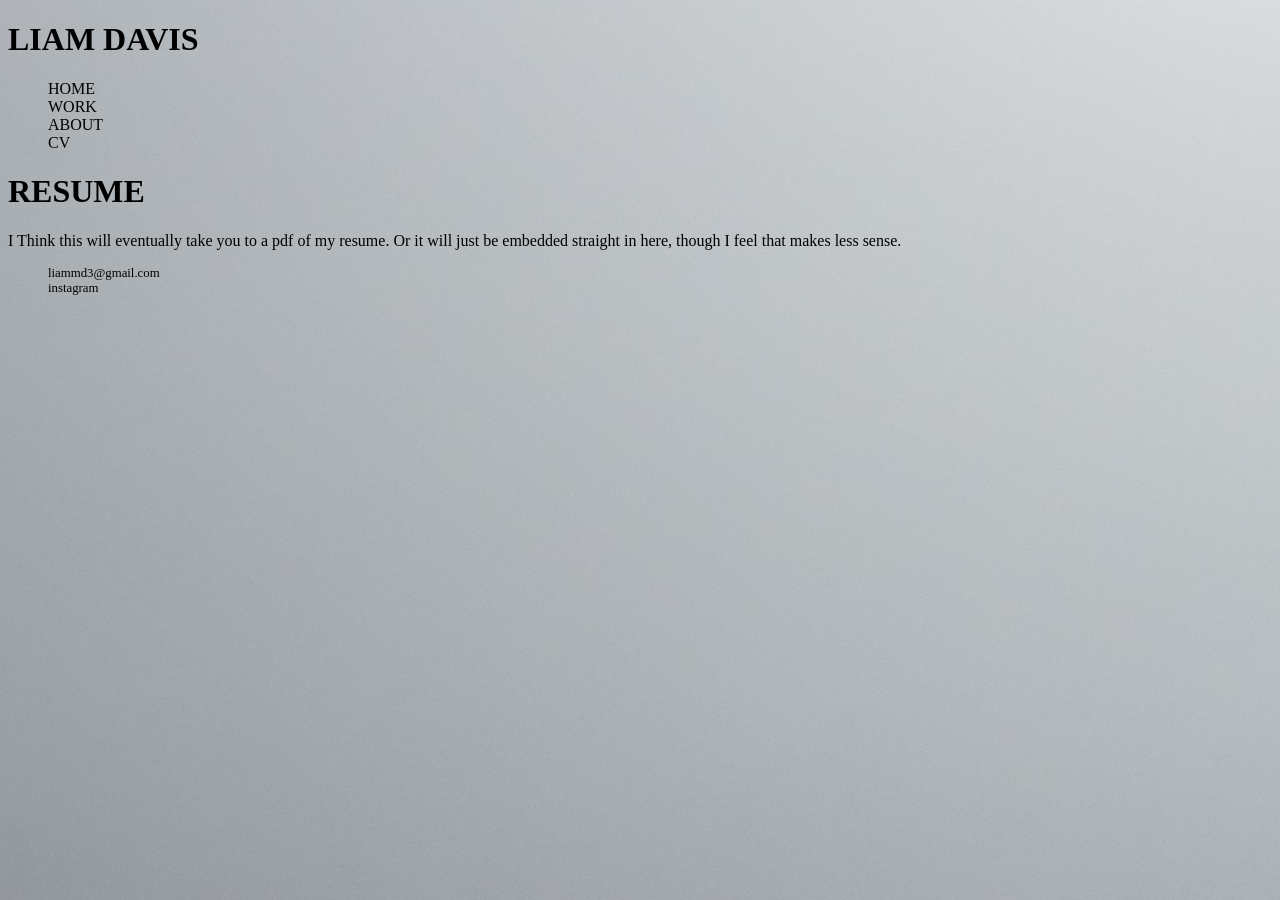
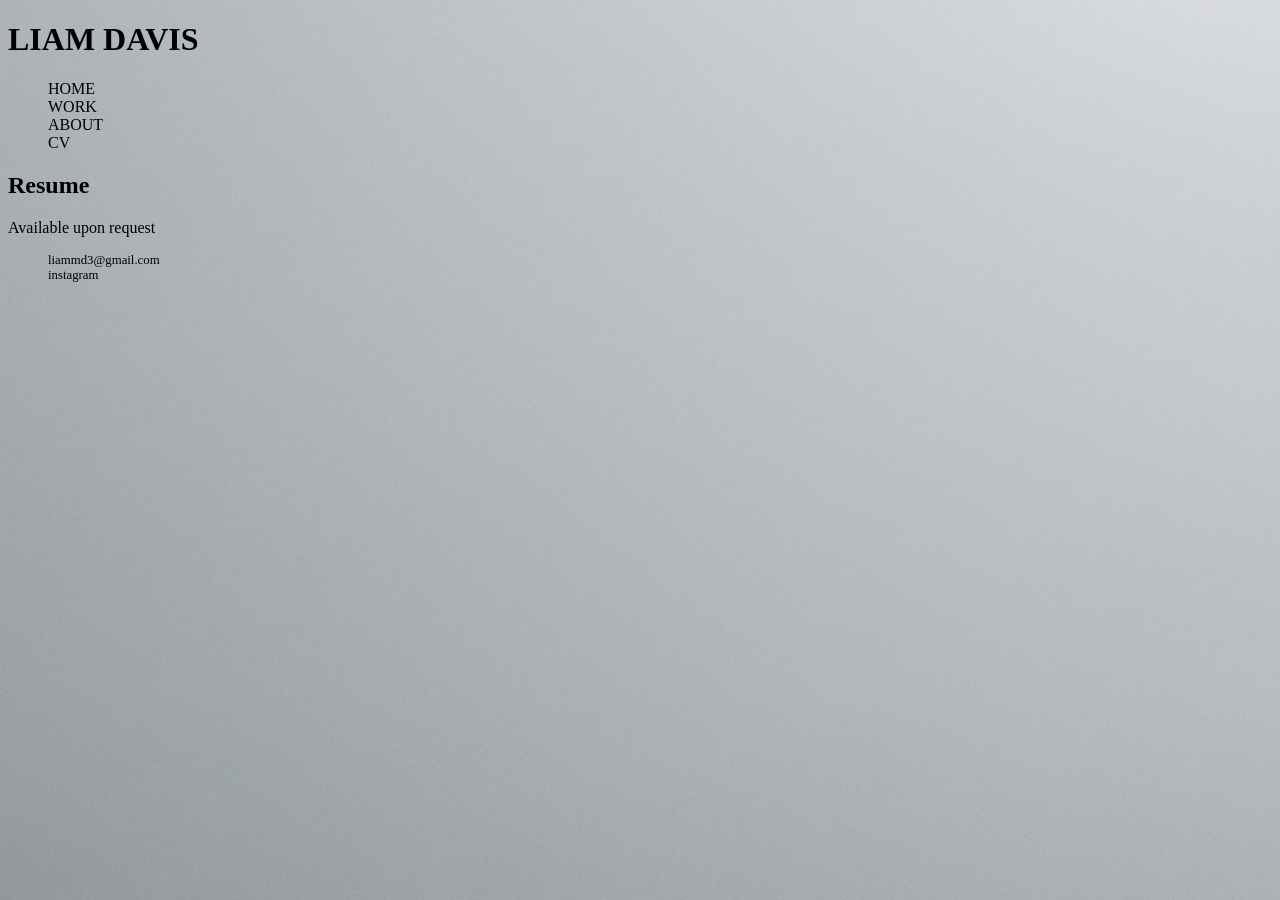
Before and after one commit to liammdavis/liammdavis.github.io, a Jekyll site: the page built from cv/index.html, in a window 1280 px wide. Built offline with Jekyll 4.4.1, drawn with Linux system fonts in a browser that asks for light colours.

Commit message:
Update index.html

```diff
--- a/cv/index.html
+++ b/cv/index.html
@@ -4,8 +4,9 @@ title: CV
 ---
 
 		<div>
-			<h1>RESUME</h1>
-			<p>I Think this will eventually take you to a pdf of my resume. Or it will just be embedded straight in here, though I feel that makes less sense.</p>
+			<h2>Resume</h2>
+			<p class="body">Available upon request</p>
+
 
       <!--
 			<ul class="contacts">
```
